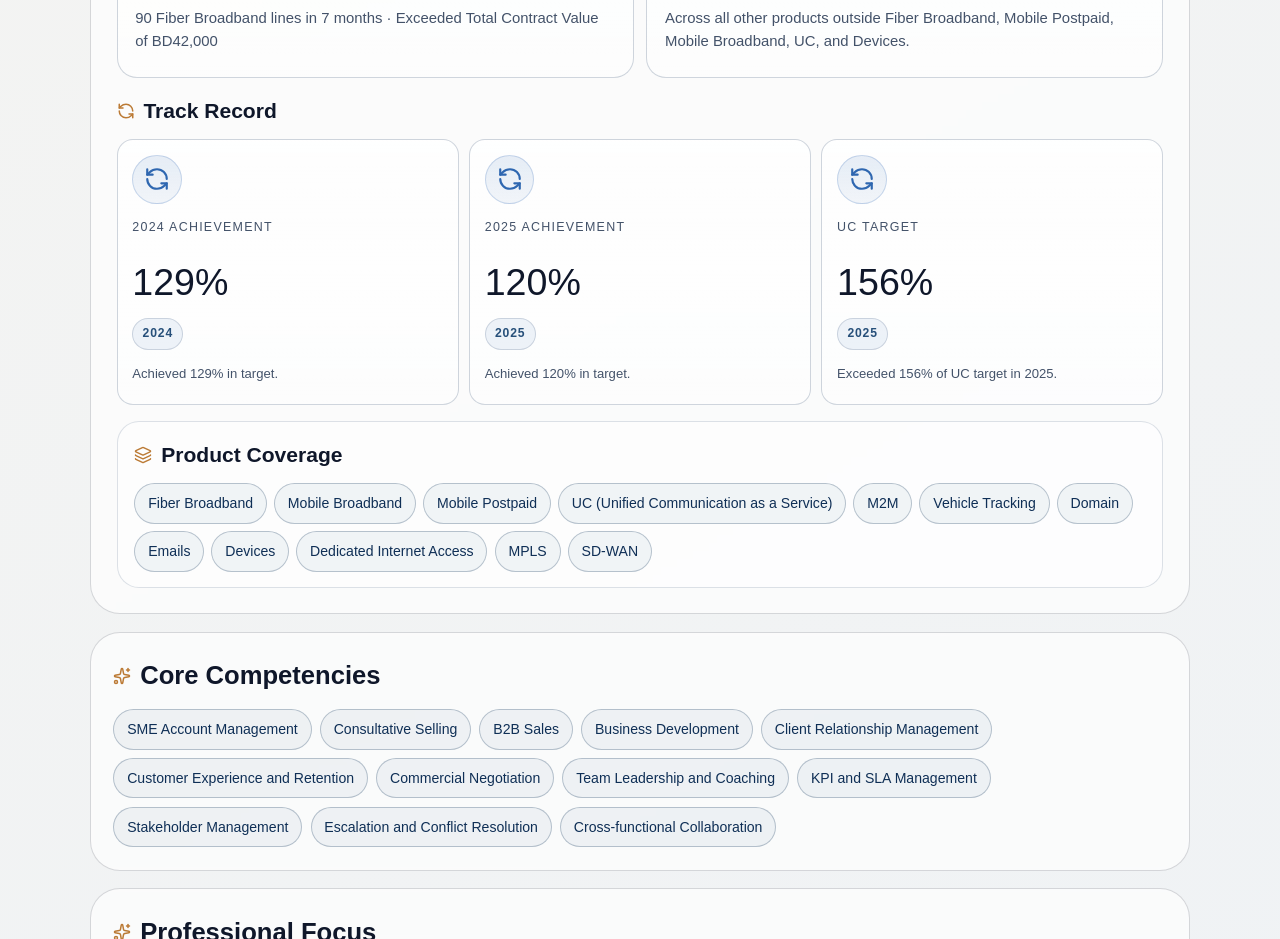
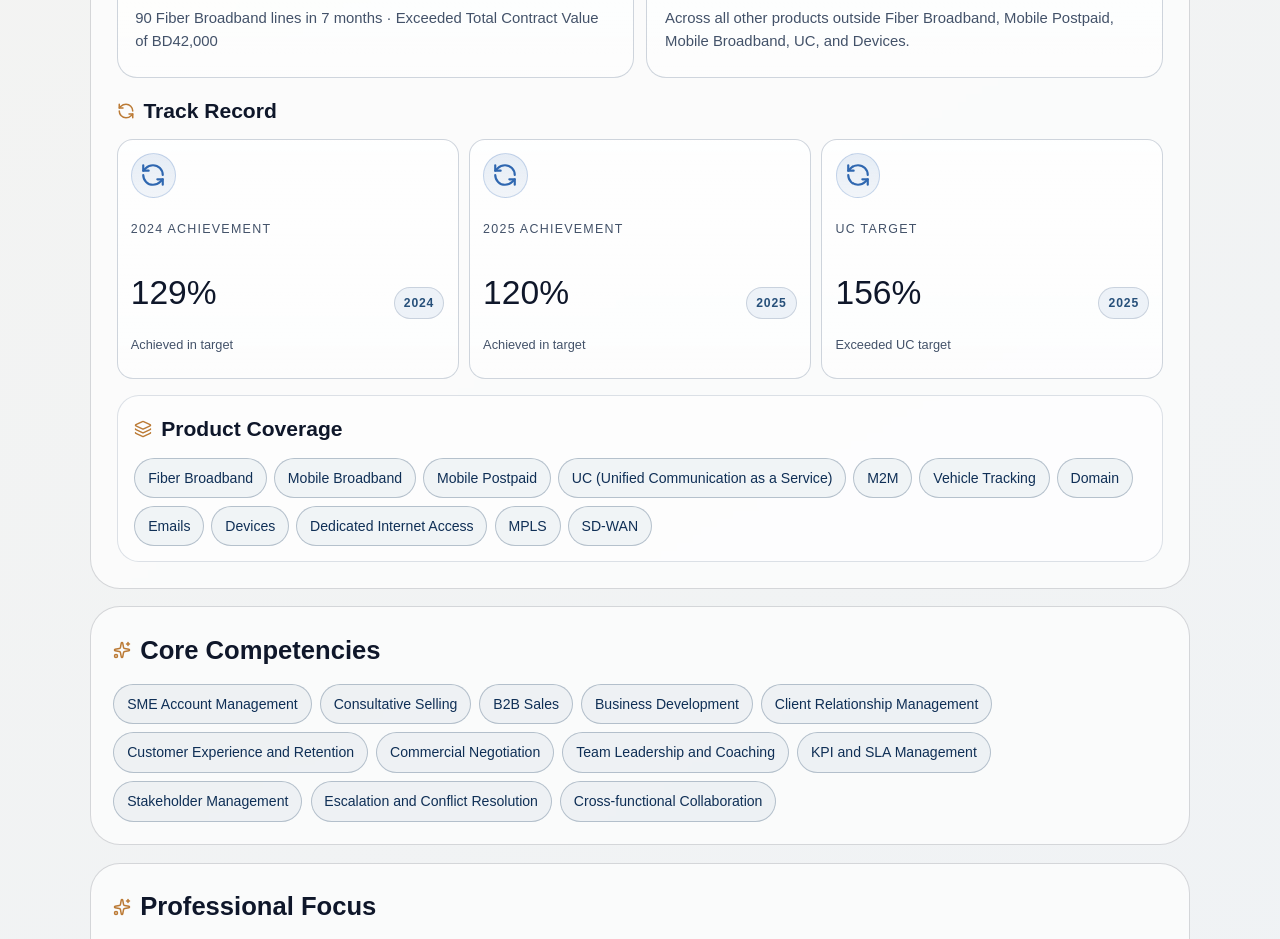
Before and after one commit to Zai-Al/Maryam_Alawi_Profile, a React (Vite) app: page / in a window 1280 px wide. Shown: the part 2540-3479 px from the top of the page. Built offline with nearby package versions, Linux system fonts and the light colour scheme; a web font is replaced by a local one.

Commit message:
Refine track record card layout

```diff
--- a/src/App.jsx
+++ b/src/App.jsx
@@ -129,7 +129,7 @@ function App() {
         stat: 129,
         suffix: '%',
         helper: '2024',
-        note: 'Achieved 129% in target.',
+        note: 'Achieved in target',
       },
       {
         icon: RefreshCcw,
@@ -137,7 +137,7 @@ function App() {
         stat: 120,
         suffix: '%',
         helper: '2025',
-        note: 'Achieved 120% in target.',
+        note: 'Achieved in target',
       },
       {
         icon: RefreshCcw,
@@ -145,7 +145,7 @@ function App() {
         stat: 156,
         suffix: '%',
         helper: '2025',
-        note: 'Exceeded 156% of UC target in 2025.',
+        note: 'Exceeded UC target',
       },
     ],
     [],
@@ -406,7 +406,7 @@ function App() {
               </div>
               <div className="track-record-grid">
                 {trackRecordCards.map((card, index) => (
-                  <BusinessImpactCard key={card.label} card={card} index={index} compact />
+                  <BusinessImpactCard key={card.label} card={card} index={index} compact trackRecord />
                 ))}
               </div>
             </div>
@@ -528,14 +528,14 @@ function App() {
   )
 }
 
-function BusinessImpactCard({ card, index, compact = false }) {
+function BusinessImpactCard({ card, index, compact = false, trackRecord = false }) {
   const [isVisible, setIsVisible] = useState(false)
   const primaryValue = useCountUp(card.stat, isVisible)
   const primaryDisplay = card.suffix === '%' ? primaryValue.toFixed(card.stat % 1 === 0 ? 0 : 2) : Math.round(primaryValue)
 
   return (
     <motion.article
-      className={`impact-card stat-card${compact ? ' stat-card-compact' : ''}`}
+      className={`impact-card stat-card${compact ? ' stat-card-compact' : ''}${trackRecord ? ' stat-card-track' : ''}`}
       initial={{ opacity: 0, y: 24 }}
       whileInView={{ opacity: 1, y: 0 }}
       viewport={{ once: true, amount: 0.3 }}
@@ -546,7 +546,15 @@ function BusinessImpactCard({ card, index, compact = false }) {
         <card.icon size={26} />
       </div>
       <p className="stat-label">{card.label}</p>
-      {compact ? (
+      {trackRecord ? (
+        <div className="stat-track-layout">
+          <div className="stat-track-number-row">
+            <span className="stat-value">{primaryDisplay}{card.suffix}</span>
+            <span className="stat-year-chip">{card.helper}</span>
+          </div>
+          <p className="stat-note stat-note-track">{card.note}</p>
+        </div>
+      ) : compact ? (
         <div className="stat-compact-value">
           <div className="stat-main">
             <span className="stat-value">{primaryDisplay}{card.suffix}</span>
@@ -562,7 +570,7 @@ function BusinessImpactCard({ card, index, compact = false }) {
         </div>
       )}
       {!compact ? <p className="stat-helper">{card.helper}</p> : null}
-      <p className="stat-note">{card.note}</p>
+      {!trackRecord ? <p className="stat-note">{card.note}</p> : null}
     </motion.article>
   )
 }
--- a/src/index.css
+++ b/src/index.css
@@ -345,9 +345,13 @@ h2 {
 }
 
 .stat-card-compact {
-  padding: 0.9rem 0.92rem 0.85rem;
-  gap: 0.42rem;
+  padding: 0.8rem 0.82rem 0.78rem;
+  gap: 0.36rem;
   border-radius: 16px;
+}
+
+.stat-card-track {
+  min-height: 15rem;
 }
 
 .stat-icon-wrap {
@@ -382,6 +386,18 @@ h2 {
   flex-direction: column;
   align-items: flex-start;
   gap: 0.35rem;
+}
+
+.stat-track-layout {
+  display: grid;
+  gap: 0.6rem;
+}
+
+.stat-track-number-row {
+  display: flex;
+  justify-content: space-between;
+  align-items: end;
+  gap: 0.7rem;
 }
 
 .stat-main {
@@ -434,12 +450,12 @@ h2 {
 }
 
 .stat-card-compact .stat-icon-wrap {
-  width: 3.1rem;
-  height: 3.1rem;
+  width: 2.8rem;
+  height: 2.8rem;
 }
 
 .stat-card-compact .stat-value {
-  font-size: clamp(1.7rem, 3.6vw, 2.35rem);
+  font-size: clamp(1.55rem, 3.1vw, 2.1rem);
 }
 
 .stat-card-compact .stat-helper {
@@ -447,8 +463,12 @@ h2 {
 }
 
 .stat-card-compact .stat-note {
-  font-size: 0.82rem;
-  line-height: 1.45;
+  font-size: 0.8rem;
+  line-height: 1.4;
+}
+
+.stat-note-track {
+  margin-top: 0.1rem;
 }
 
 .stat-helper {
```
Also changed, not shown: 5 other files (tests, documents, lock files or other folders).
